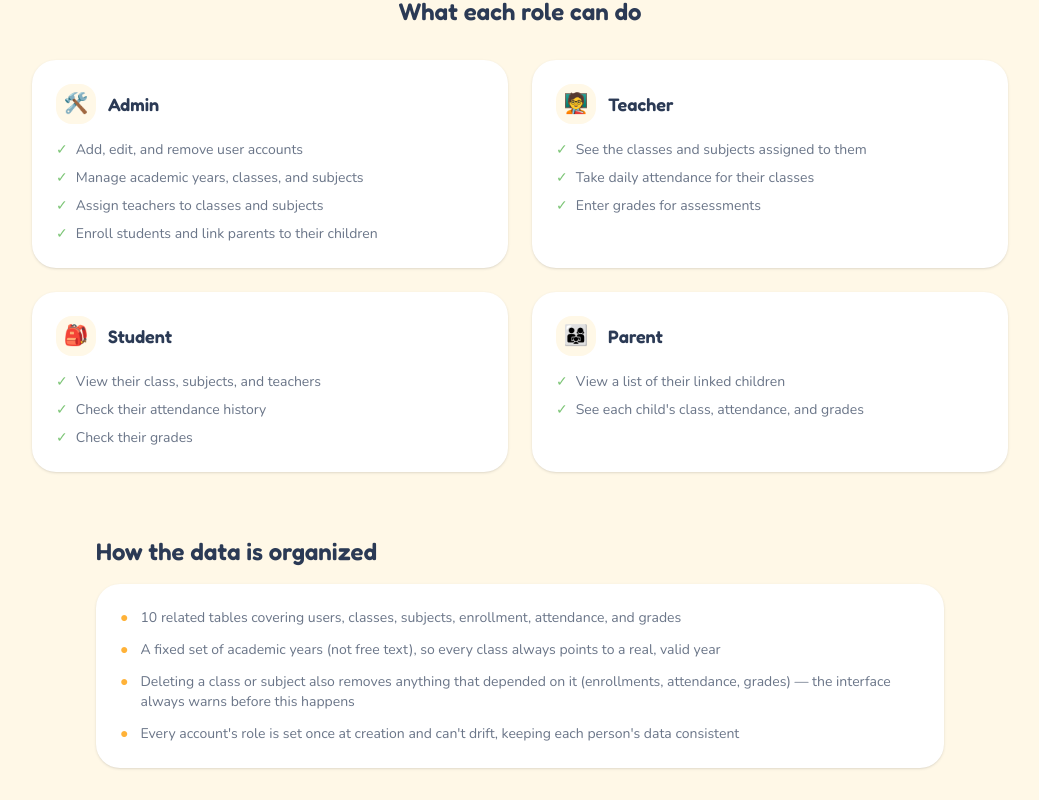
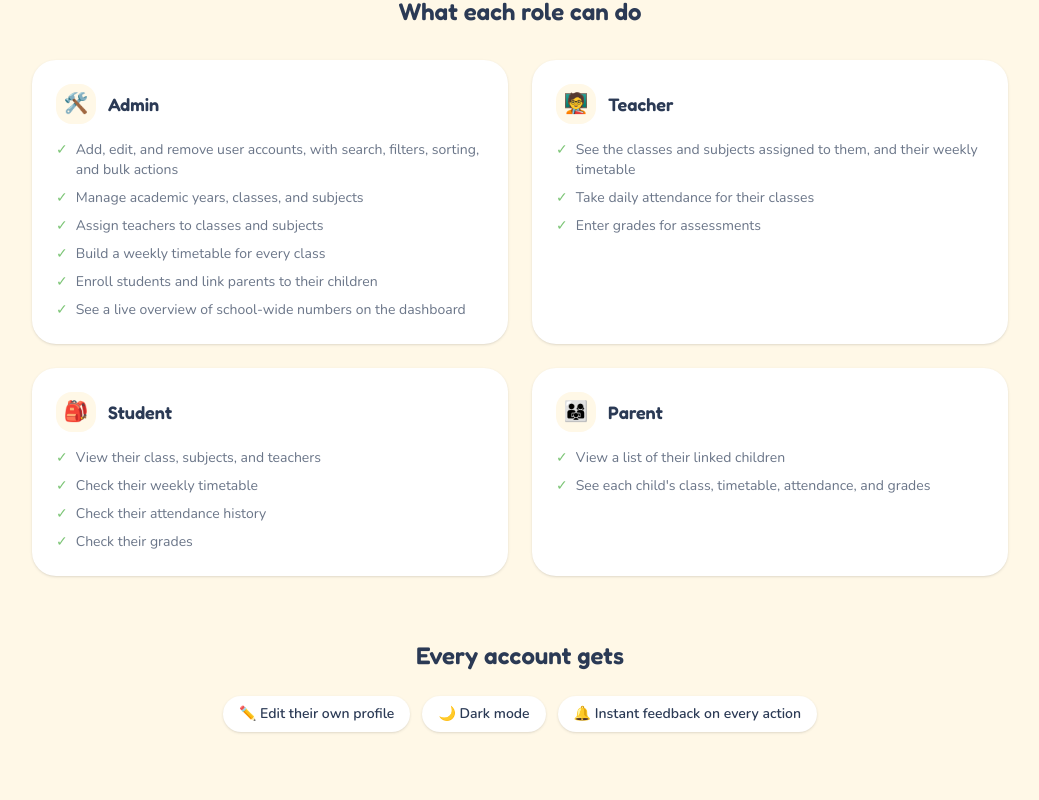
Before and after one commit to 3laaouda-tech/future-school, a React (Vite) app in the folder client/: page /docs in a window 1280 px wide. Shown: the part 632-1432 px from the top of the page, without its empty margins (120-1159 px from the left). Built offline with nearby package versions, Linux system fonts and the light colour scheme; no server answers.

Commit message:
Update README and public docs/how-to-work pages to reflect all new features

```diff
--- a/client/src/pages/public/Documentation.tsx
+++ b/client/src/pages/public/Documentation.tsx
@@ -10,17 +10,19 @@ const roles = [
     icon: "🛠️",
     title: "Admin",
     points: [
-      "Add, edit, and remove user accounts",
+      "Add, edit, and remove user accounts, with search, filters, sorting, and bulk actions",
       "Manage academic years, classes, and subjects",
       "Assign teachers to classes and subjects",
+      "Build a weekly timetable for every class",
       "Enroll students and link parents to their children",
+      "See a live overview of school-wide numbers on the dashboard",
     ],
   },
   {
     icon: "🧑‍🏫",
     title: "Teacher",
     points: [
-      "See the classes and subjects assigned to them",
+      "See the classes and subjects assigned to them, and their weekly timetable",
       "Take daily attendance for their classes",
       "Enter grades for assessments",
     ],
@@ -30,6 +32,7 @@ const roles = [
     title: "Student",
     points: [
       "View their class, subjects, and teachers",
+      "Check their weekly timetable",
       "Check their attendance history",
       "Check their grades",
     ],
@@ -39,14 +42,15 @@ const roles = [
     title: "Parent",
     points: [
       "View a list of their linked children",
-      "See each child's class, attendance, and grades",
+      "See each child's class, timetable, attendance, and grades",
     ],
   },
 ];
 
 const dbHighlights = [
-  "10 related tables covering users, classes, subjects, enrollment, attendance, and grades",
+  "11 related tables covering users, classes, subjects, timetables, enrollment, attendance, and grades",
   'A fixed set of academic years (not free text), so every class always points to a real, valid year',
+  "A weekly timetable that's checked for conflicts automatically — no teacher or class can ever be double-booked",
   "Deleting a class or subject also removes anything that depended on it (enrollments, attendance, grades) — the interface always warns before this happens",
   "Every account's role is set once at creation and can't drift, keeping each person's data consistent",
 ];
@@ -108,6 +112,23 @@ export default function Documentation() {
         </div>
       </section>
 
+      {/* Shared features */}
+      <section className="mx-auto max-w-4xl px-6 pb-16 text-center">
+        <h2 className="font-display text-2xl font-semibold text-ink">Every account gets</h2>
+        <div className="mt-6 flex flex-wrap justify-center gap-3">
+          {["✏️ Edit their own profile", "🌙 Dark mode", "🔔 Instant feedback on every action"].map(
+            (item) => (
+              <span
+                key={item}
+                className="rounded-full bg-white px-4 py-2 font-body text-sm font-semibold text-ink shadow-sm"
+              >
+                {item}
+              </span>
+            )
+          )}
+        </div>
+      </section>
+
       {/* Database highlights */}
       <section className="mx-auto max-w-4xl px-6 pb-20">
         <h2 className="font-display text-2xl font-semibold text-ink">
--- a/client/src/pages/public/HowToWork.tsx
+++ b/client/src/pages/public/HowToWork.tsx
@@ -16,28 +16,37 @@ const steps: Record<RoleKey, string[]> = {
     'Use "+ Add user" to create accounts for teachers, students, and parents.',
     'Go to "Classes" and "Subjects" to set up what your school offers.',
     'Open "Assign teachers" and pick a teacher for each subject in each class.',
+    'Open "Timetable" to schedule each subject into a day and period for a class — the system blocks any slot that would double-book a class or a teacher.',
     'Open "Enroll students" to place each student into their class for the year.',
     'Open "Link parents" to connect each parent to their child.',
+    'Search, filter by role, sort columns, or select multiple rows to delete in bulk from any list.',
   ],
   teacher: [
     "Log in with your teacher account.",
     'Your dashboard shows "My classes" — the classes and subjects assigned to you.',
+    'Click "My timetable" to see your full weekly schedule at a glance.',
     'On a class card, click "Take attendance" to mark each student present, absent, late, or excused for a chosen date.',
     'Click "Enter grades" to record a score for a student, choosing the term and assessment type.',
   ],
   student: [
     "Log in with your student account.",
     "Your dashboard shows your class, and the subjects and teachers you have.",
+    'Scroll down to "My timetable" to see your weekly schedule.',
     'Scroll down to "My attendance" to see your attendance history.',
     'Scroll down to "My grades" to see the scores you\'ve been given.',
   ],
   parent: [
     "Log in with your parent account.",
     "If you have more than one child linked to your account, pick their name from the tabs at the top.",
-    "See that child's class and subjects.",
+    "See that child's class, subjects, and weekly timetable.",
     "Scroll down to see their attendance and grades.",
   ],
 };
+
+const everyoneSteps = [
+  'Click your name in the top bar to open "My Profile" and update your name, email, or password.',
+  "Click the sun/moon icon to switch between light and dark mode — your choice is remembered next time you visit.",
+];
 
 export default function HowToWork() {
   const [active, setActive] = useState<RoleKey>("admin");
@@ -83,6 +92,19 @@ export default function HowToWork() {
           </li>
         ))}
       </ol>
+
+      {/* Steps that apply to every role */}
+      <h2 className="mt-12 text-center font-display text-lg font-semibold text-ink">
+        For everyone, regardless of role
+      </h2>
+      <ul className="mt-4 space-y-3">
+        {everyoneSteps.map((step) => (
+          <li key={step} className="flex gap-3 rounded-3xl bg-white p-4 shadow-sm">
+            <span className="text-leaf">✓</span>
+            <p className="font-body text-sm text-ink/80">{step}</p>
+          </li>
+        ))}
+      </ul>
     </section>
   );
 }
```
Also changed, not shown: 1 other file (tests, documents, lock files or other folders).
